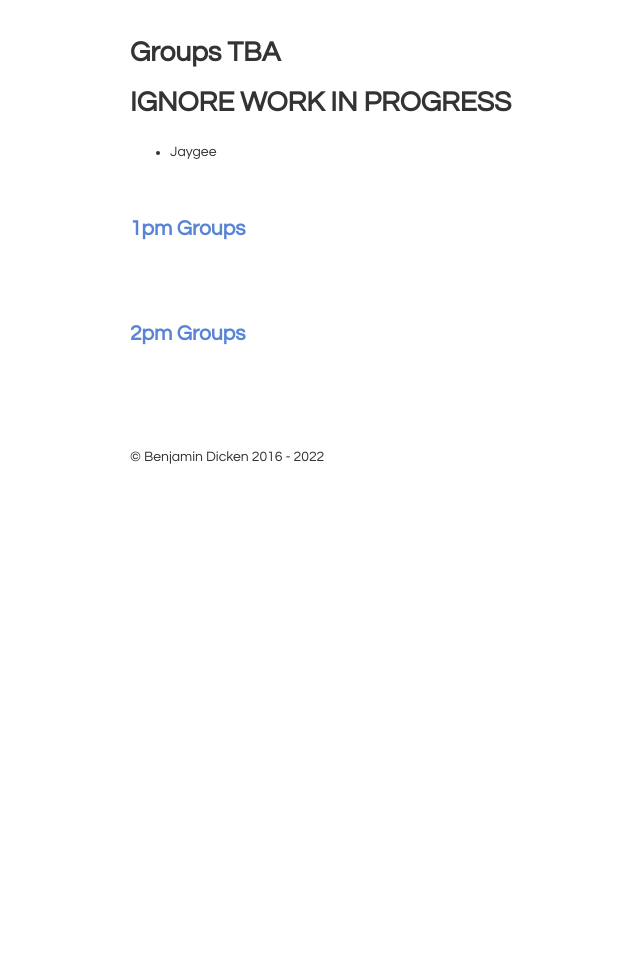
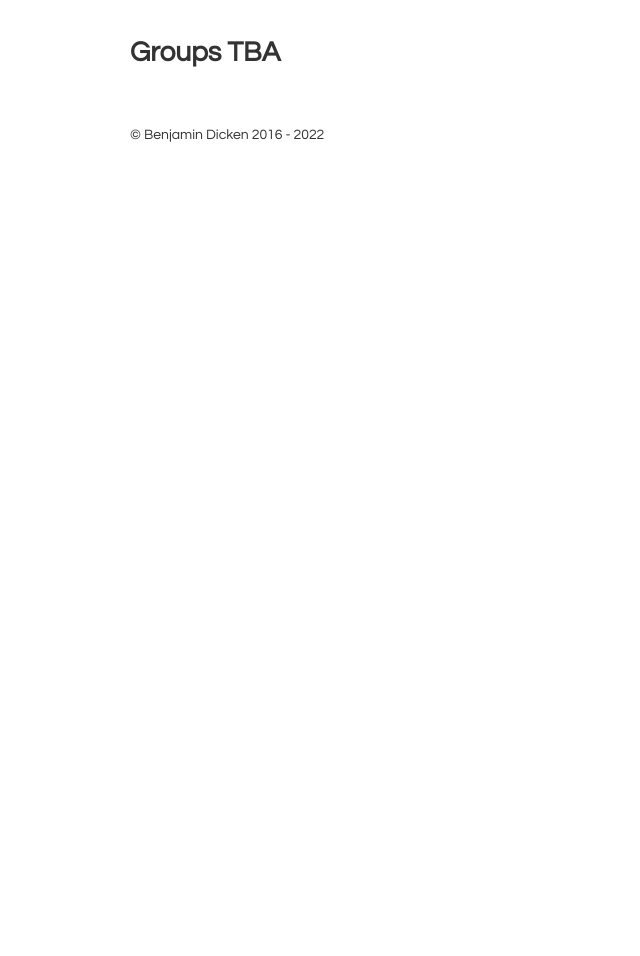
Before and after one commit to bddicken/cs110fall2022website, a Jekyll site: the page built from groups/index.md, in a window 1280 px wide. Shown: the whole page, without its empty margins (10-650 px from the left). Built offline with Jekyll 4.4.1, drawn with Linux system fonts in a browser that asks for light colours.

Commit message:
commend out group links for now

```diff
--- a/groups/index.md
+++ b/groups/index.md
@@ -3,10 +3,9 @@ layout: default
 title: Groups
 ---
 
+# Groups TBA
 
-# Groups TBA
-# IGNORE WORK IN PROGRESS
-- Jaygee
+<!--
 
 <br/>
 
@@ -18,3 +17,5 @@ title: Groups
 ## [2pm Groups](./adrianaGroups/index.html)
 
 <br />
+
+-->
```
